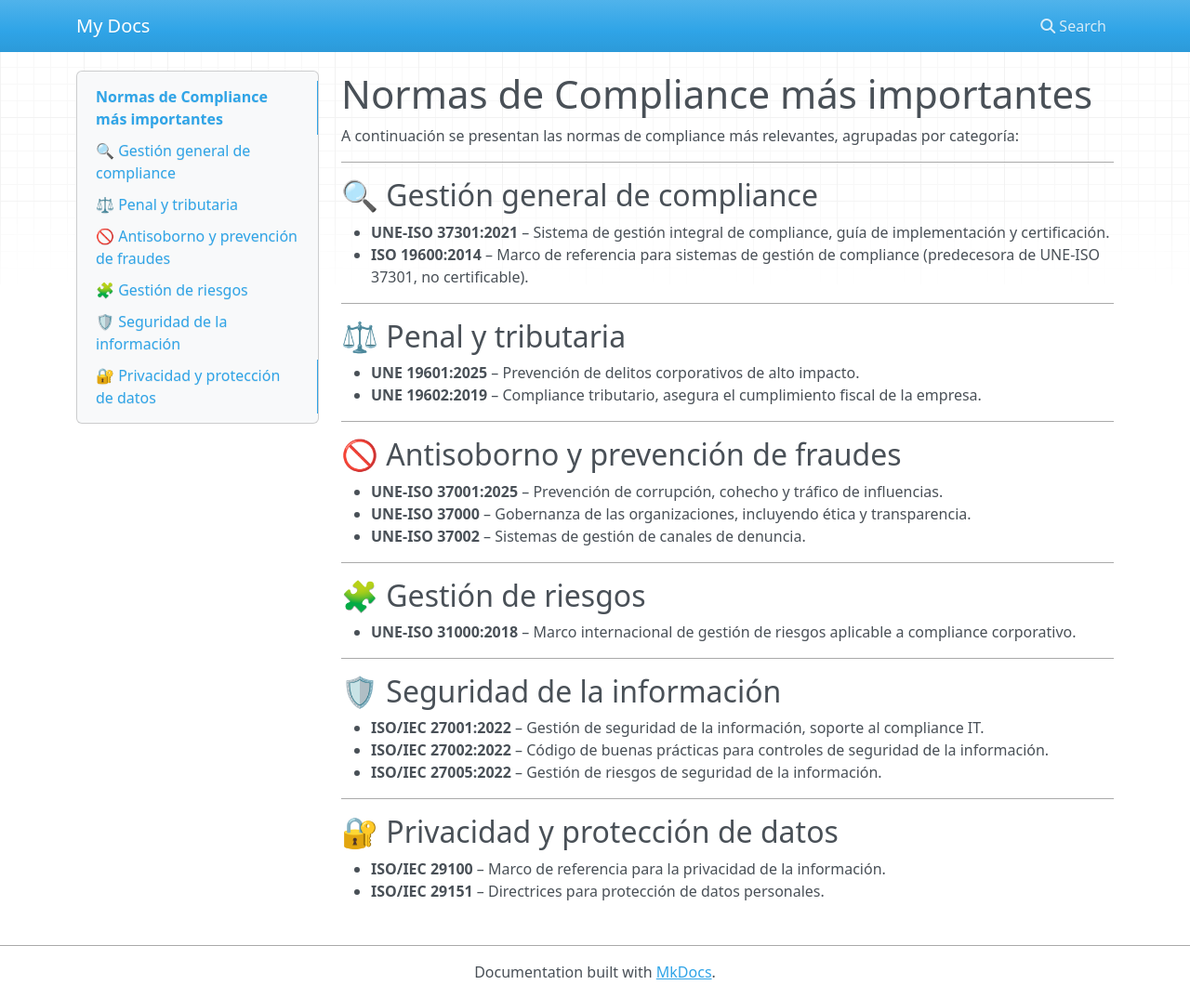
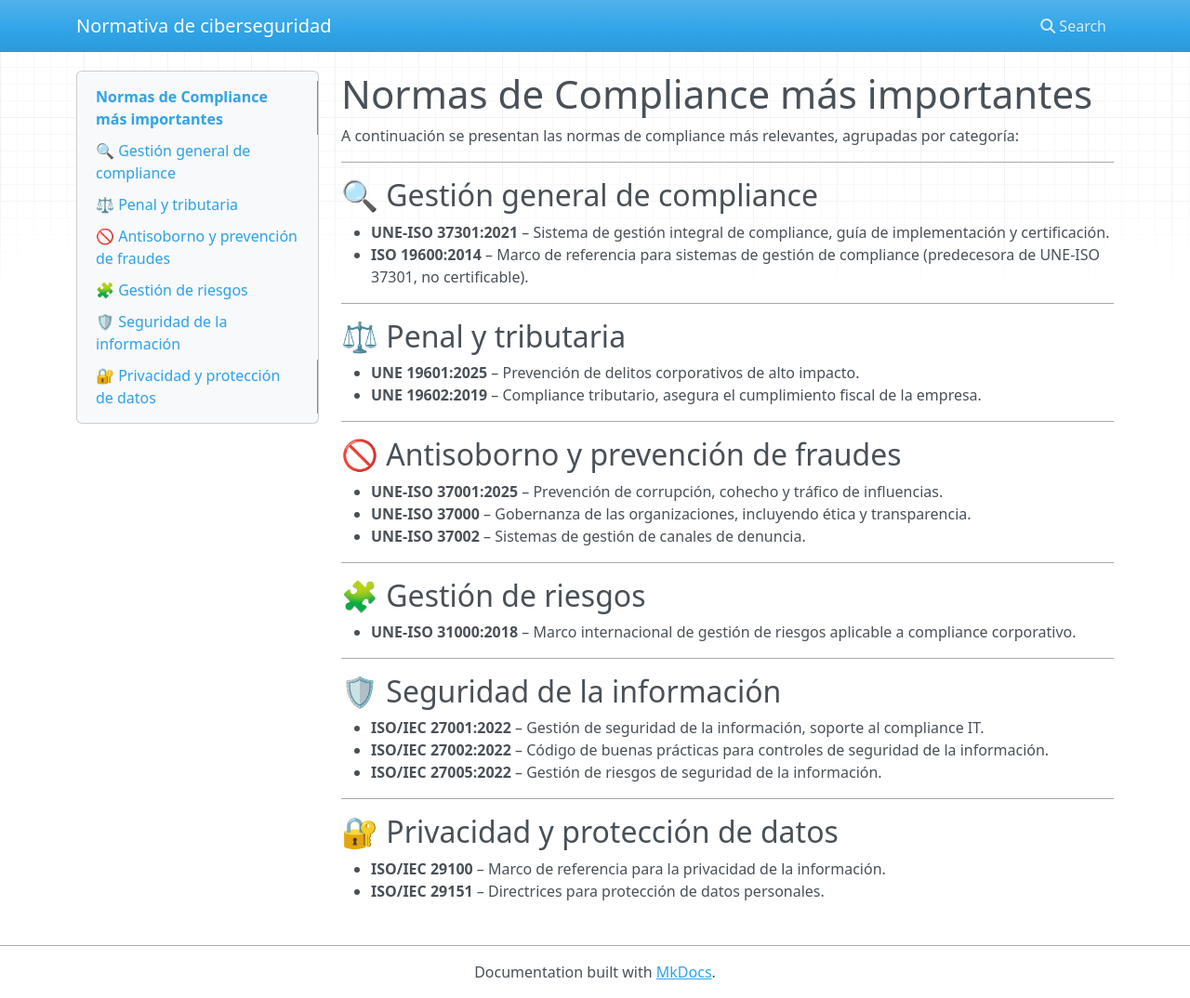
Before and after one commit to marcoseijo/ciber, an MkDocs documentation site: the page built from docs/index.md, in a window 1280 px wide and 1074 px high. Shown: the whole window at 93% size. Built offline with MkDocs 1.6.1, drawn with Linux system fonts in a browser that asks for light colours; nearby versions of some CDN libraries.

Commit message:
Update mkdocs.yml

```diff
--- a/mkdocs.yml
+++ b/mkdocs.yml
@@ -1 +1 @@
-site_name: My Docs
+site_name: Normativa de ciberseguridad
```
